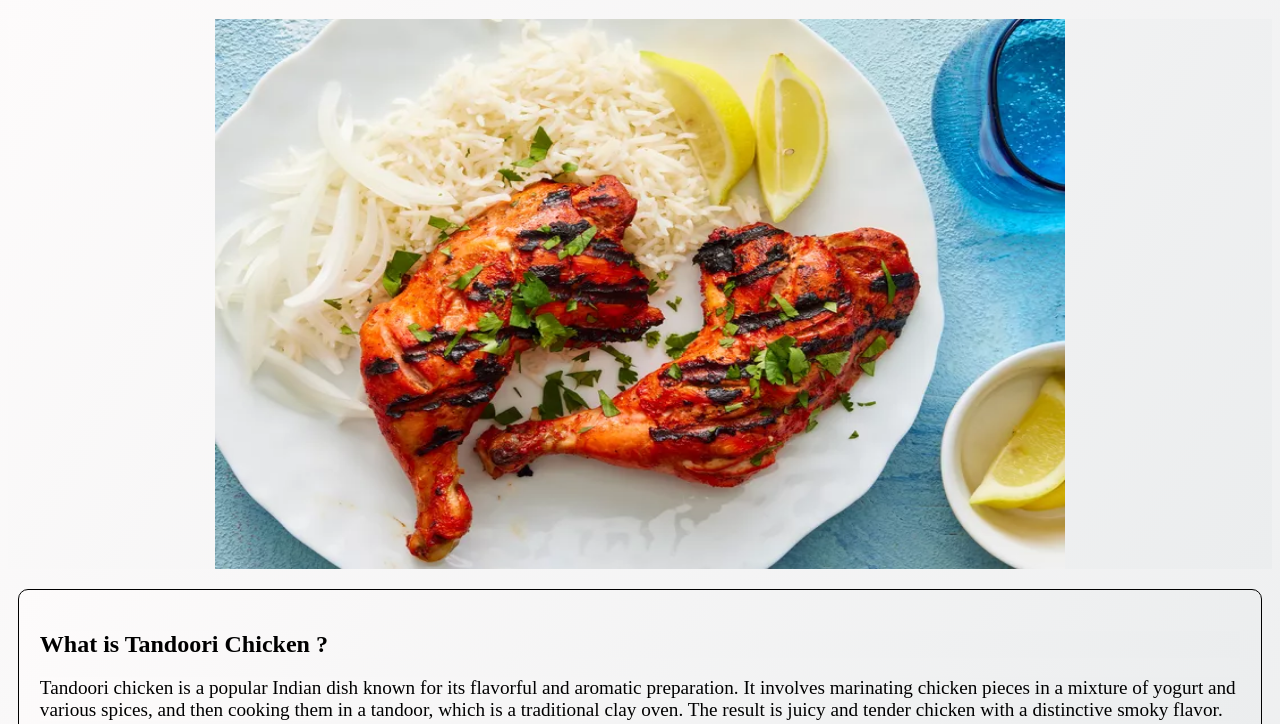
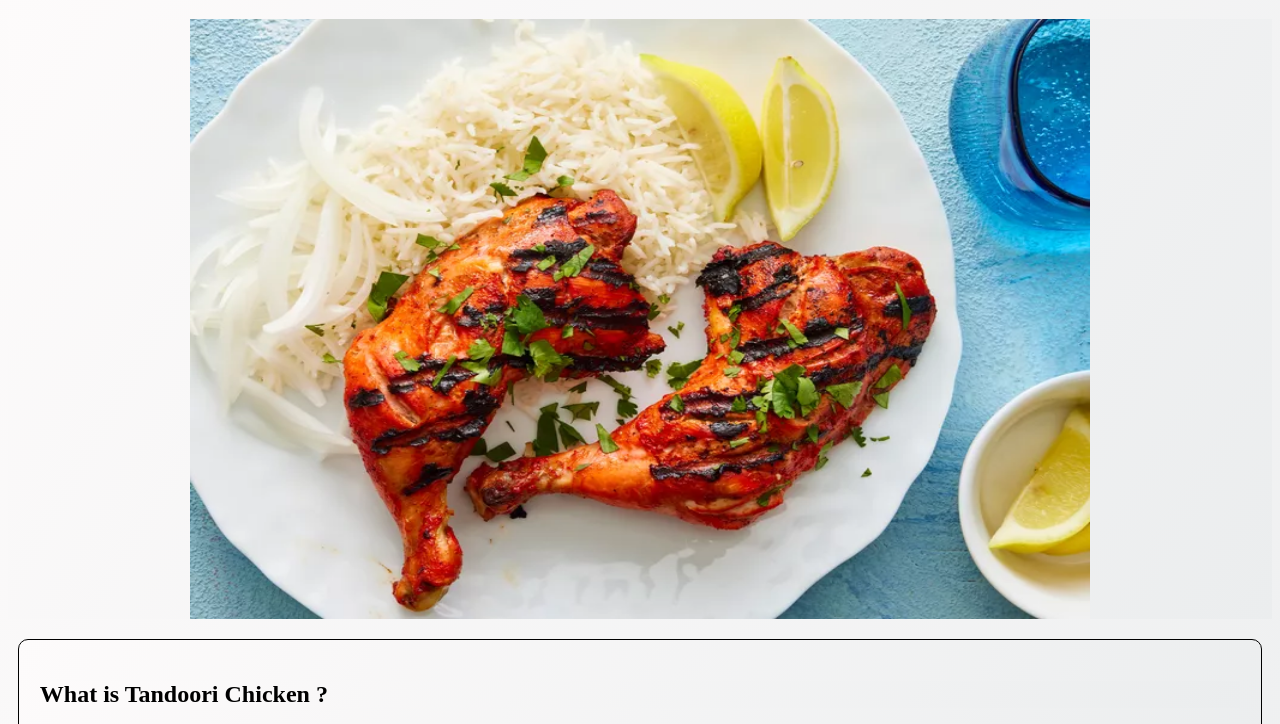
Before and after one commit to RakeshSingh38/My-Projects, a plain HTML site: page recipes/Tandoori_Chicken.html in a window 1280 px wide. Shown: the part 61-785 px from the top of the page. Drawn offline with Linux system fonts and the light colour scheme.

Commit message:
Height rectified

```diff
--- a/recipes/Tandoori_Chicken.html
+++ b/recipes/Tandoori_Chicken.html
@@ -43,7 +43,7 @@
     <h1 class="title">Tandoori Chicken</h1>
 
     <div class="recipes">
-        <img src="../images/tandori-chicken.webp" alt="Chicken Milanese" height="550px" width="850px">
+        <img src="../images/tandori-chicken.webp" alt="Chicken Milanese" height="600px" width="900px">
     </div>
 
     <div class="steps">
```
